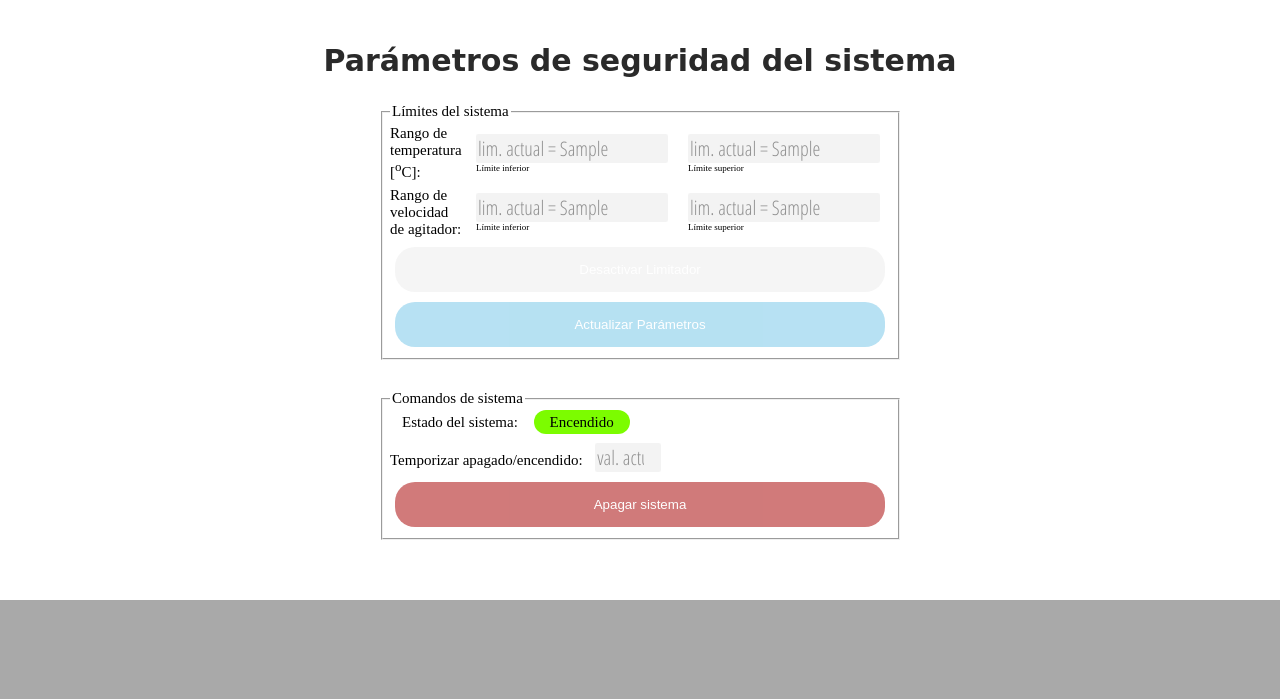
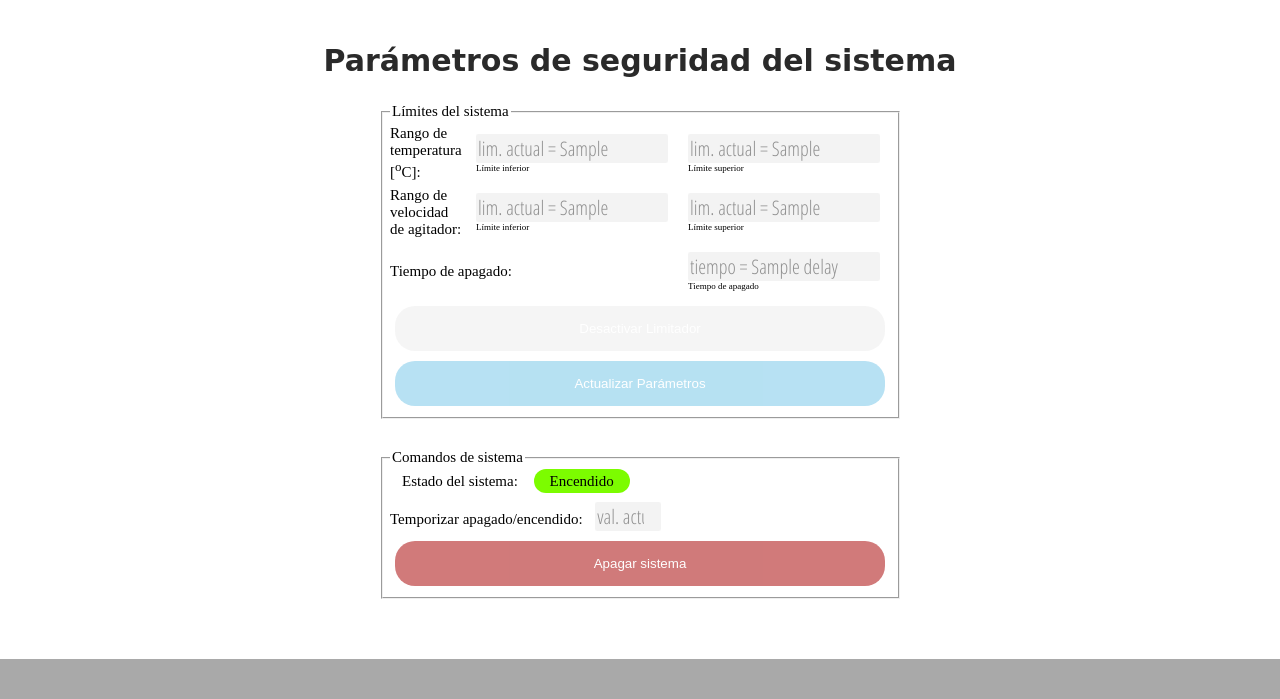
Before and after one commit to en-medina/RPI_REACTOR_CSTR_TOG, a Flask app: template app/web_service/templates/configuration.html in a window 1280 px wide. Shown: the part 161-860 px from the top of the page. Run offline with Flask 2, Linux system fonts and the light colour scheme; the template is opened without the code that fills it: values that come from a table or form of the project are taken from there, most other values are stand-ins (such as "Sample title", 1, 10 or a date in 2020); some web fonts are replaced.

Commit message:
Add delay field to configuration

```diff
--- a/app/web_service/forms.py
+++ b/app/web_service/forms.py
@@ -7,12 +7,13 @@ class LimitForm(FlaskForm):
 	loTemp = IntegerField('lo_temperature')
 	hiSpeed = IntegerField('hi_speed')
 	loSpeed = IntegerField('lo_speed')
+	delay = IntegerField('delay')
 
 	def validate(self):
 		if not Form.validate(self):
 			return False
 		return (self.loTemp.data < self.hiTemp.data and
-			self.loSpeed.data < self.hiSpeed.data)
+			self.loSpeed.data < self.hiSpeed.data) and self.delay.data >= 0
 
 class GraphForm(FlaskForm):
 	beginDate = DateField('begin_date')
--- a/app/web_service/routes.py
+++ b/app/web_service/routes.py
@@ -51,6 +51,7 @@ def configuration():
 		setting['threshold']['speed']['hi'] = form.hiSpeed.data
 		setting['threshold']['temperature']['lo'] = form.loTemp.data
 		setting['threshold']['temperature']['hi'] = form.hiTemp.data
+		setting['threshold']['delay'] = form.delay.data
 		system_setting.dict2json(setting)
 		setting = system_setting.json2dict()
 	return render_template('configuration.html', ipaddr = ipaddr, port = port, setting = setting, form=form)
--- a/app/web_service/templates/configuration.html
+++ b/app/web_service/templates/configuration.html
@@ -42,7 +42,16 @@
 				</div>
 			</div>
 		</div>
-
+		<div class="form-table">
+			<label>Tiempo de apagado:</label>
+			<div class="form-row">
+				<div class="form-col"></div>
+				<div class="form-col">
+					<input type="number" id="delay" name="{{form.delay.name}}" min="0" placeholder="tiempo = {{setting['threshold']['delay']}}">
+					<label class="input-label">Tiempo de apagado</label>
+				</div>
+			</div>
+		</div>
 		<button type="button" class="limitator-button" id="limitator-button" state="{{setting['threshold']['state']}}">
 			{% if setting['threshold']['state'] %}
 				Desactivar Limitador
--- a/app/web_service/web_service.py
+++ b/app/web_service/web_service.py
@@ -118,9 +118,9 @@ def system_monitor(internalPipeline, pipeline, monitorKey):
 			if limits['threshold']['state']:
 				for key, value in data.items():
 					if 'temperature' in key:
-						isInSafeState &= evaluate_threshold(limits['threshold']['temperature'], value[0], limits['delay'], pipeline)
+						isInSafeState &= evaluate_threshold(limits['threshold']['temperature'], value[0], limits['threshold']['delay'], pipeline)
 					elif 'speed' in key:
-						isInSafeState &= evaluate_threshold(limits['threshold']['speed'], value[0], limits['delay'], pipeline)
+						isInSafeState &= evaluate_threshold(limits['threshold']['speed'], value[0], limits['threshold']['delay'], pipeline)
 
 def web_emit_system_info(internalPipeline, broadcastKey):
 	logging.info(f'Starting Web Socket System Information Module...')
```
Also changed, not shown: app/web_service/system_config.json (+4 -3 lines).
